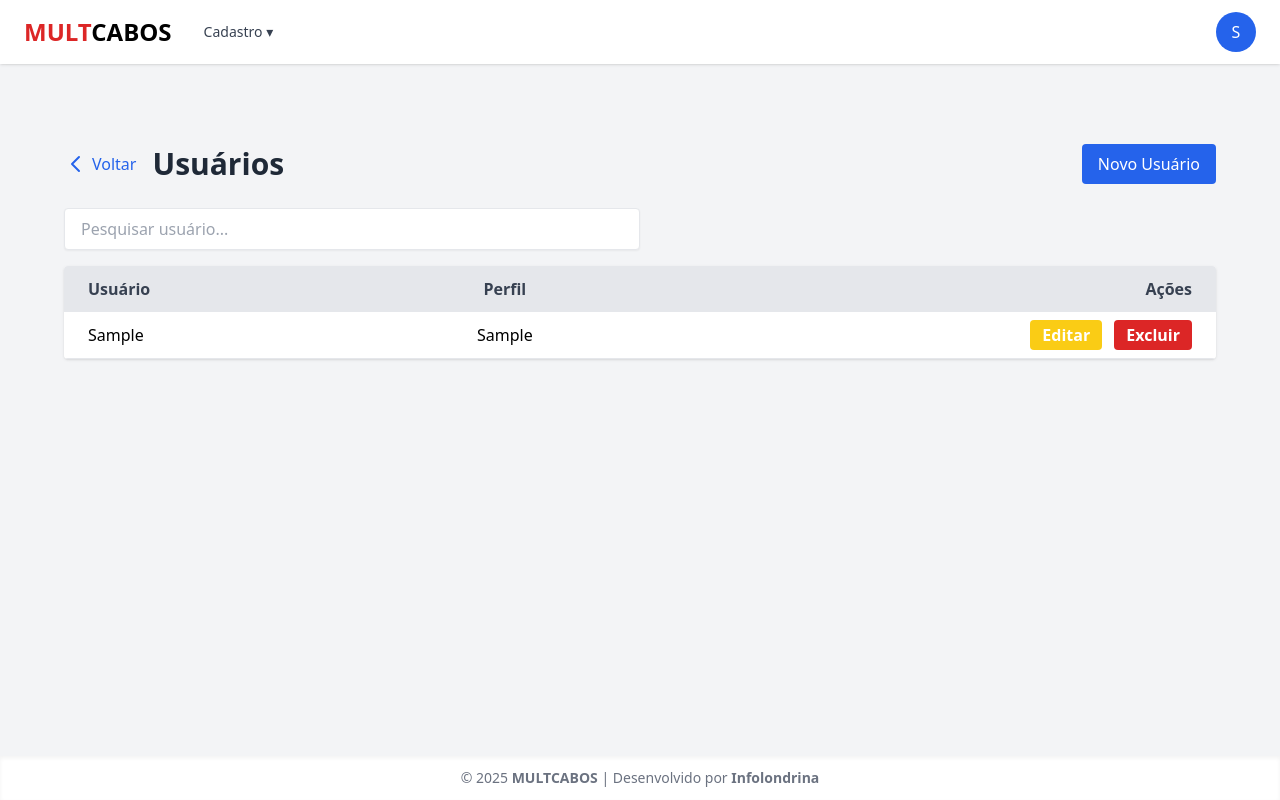
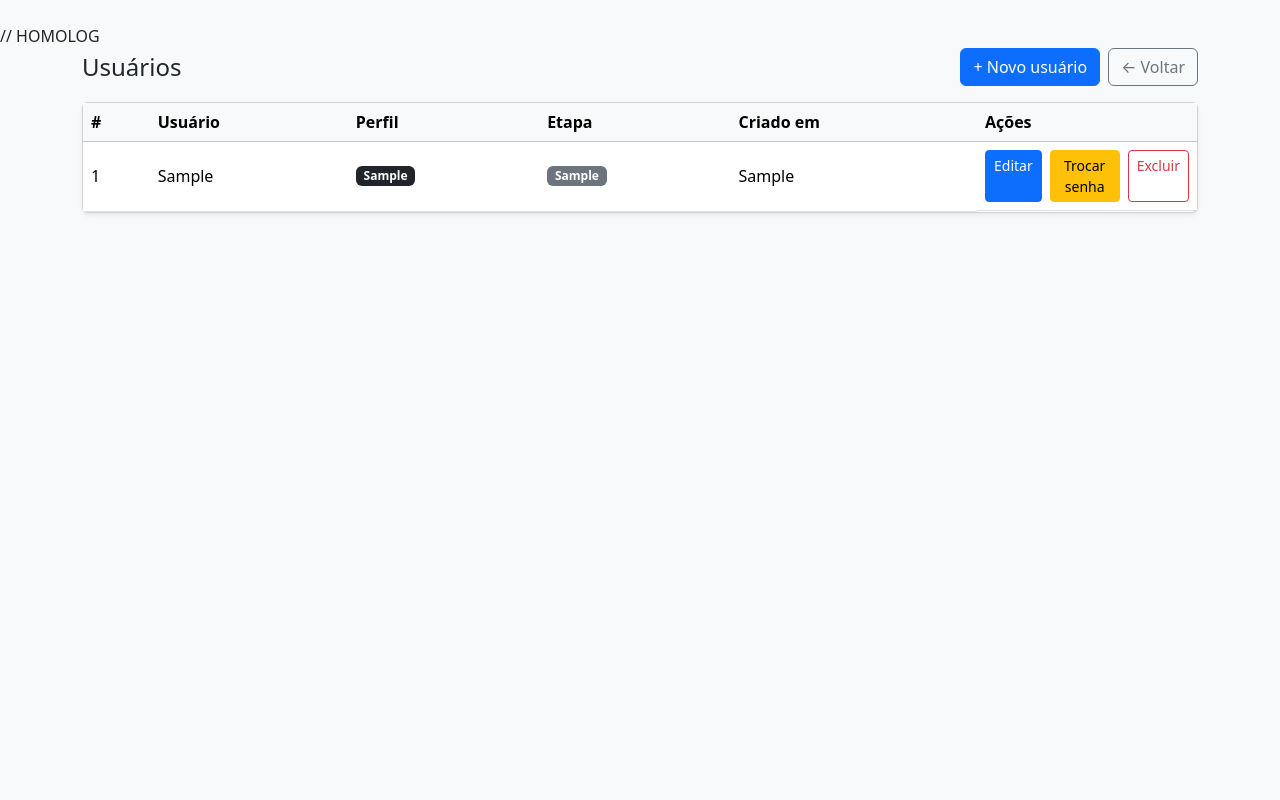
Before and after one commit to jozimar-dotcom/bip, a PHP site: page /usuarios.php in a window 1280 px wide. Run offline with PHP 8.4, Linux system fonts and the light colour scheme; the visitor is signed in with stand-in values (Sample User, id 1); tables that the repository leaves empty or names only in its code hold one stand-in row (values such as "Sample post"); some libraries are stand-ins or nearby versions.

Commit message:
Update usuarios.php

```diff
--- a/public/usuarios.php
+++ b/public/usuarios.php
@@ -1,85 +1,63 @@
 <?php
-header('Content-Type: text/html; charset=UTF-8');
-mb_internal_encoding('UTF-8');
+declare(strict_types=1);
 session_start();
-if (!isset($_SESSION['usuario'])) {
-    header("Location: ../index.php");
-    exit();
-}
-$nome = $_SESSION['usuario'] ?? 'Usuário';
-$perfil = $_SESSION['perfil'] ?? 'user';
+require_once __DIR__ . '/../config/config.php';
 
-if ($perfil !== 'admin') {
-    header('Location: dashboard.php');
-    exit();
+if (empty($_SESSION['usuario']) || ($_SESSION['perfil'] ?? '') !== 'admin') {
+  header('HTTP/1.1 403 Forbidden'); echo 'Acesso negado.'; exit;
 }
 
-require_once '../config/config.php';
+$conn->setAttribute(PDO::ATTR_ERRMODE, PDO::ERRMODE_EXCEPTION);
 
-try {
-    $stmt = $conn->query("SELECT usuario, perfil FROM usuarios ORDER BY id DESC");
-    $usuarios = $stmt->fetchAll(PDO::FETCH_ASSOC);
-} catch (PDOException $e) {
-    die("Erro ao buscar usuários: " . $e->getMessage());
-}
+$rows = $conn->query("SELECT id, usuario, perfil, etapa_permitida, criado_em FROM usuarios ORDER BY usuario ASC")
+             ->fetchAll(PDO::FETCH_ASSOC);
 ?>
-
-<?php include '../includes/header.php'; ?>
-
-<main class="flex-grow p-6 bg-gray-100 pb-24">
-    <div class="max-w-6xl mx-auto">
-        <div class="flex items-center justify-between mb-6">
-            <div class="flex items-center space-x-4">
-                <a href="dashboard.php" title="Voltar ao Dashboard" class="flex items-center text-blue-600 hover:text-blue-800">
-                    <svg xmlns="http://www.w3.org/2000/svg" class="h-6 w-6 mr-1" fill="none" viewBox="0 0 24 24" stroke="currentColor">
-                        <path stroke-linecap="round" stroke-linejoin="round" stroke-width="2" d="M15 19l-7-7 7-7" />
-                    </svg>
-                    <span class="hidden sm:inline">Voltar</span>
-                </a>
-                <h1 class="text-3xl font-bold text-gray-800">Usuários</h1>
+<!DOCTYPE html>
+<html lang="pt-BR">
+<head>
+<meta charset="utf-8"><meta name="viewport" content="width=device-width, initial-scale=1">
+<title>Usuários</title>
+<link href="https://cdn.jsdelivr.net/npm/bootstrap@5.3.3/dist/css/bootstrap.min.css" rel="stylesheet">
+</head>
+<body class="bg-light py-4">
+<div class="container">
+  <div class="d-flex justify-content-between align-items-center mb-3">
+    <h1 class="h4 m-0">Usuários</h1>
+    <div class="d-flex gap-2">
+      <a class="btn btn-primary" href="cadastrar_usuario.php">+ Novo usuário</a>
+      <a class="btn btn-outline-secondary" href="dashboard.php">← Voltar</a>
     </div>
-            <a href="cadastrar_usuario.php" class="px-4 py-2 bg-blue-600 text-white rounded hover:bg-blue-700">Novo Usuário</a>
   </div>
 
-        <div class="mb-4">
-            <input type="text" id="searchInput" placeholder="Pesquisar usuário..." class="w-full sm:w-1/2 px-4 py-2 border rounded shadow-sm" />
-        </div>
-
-        <div class="overflow-x-auto rounded shadow">
-            <table class="min-w-full bg-white">
-                <thead class="bg-gray-200 text-gray-700 text-left">
+  <div class="card shadow-sm">
+    <div class="table-responsive">
+      <table class="table align-middle m-0">
+        <thead class="table-light">
           <tr>
-                    <th class="py-3 px-6">Usuário</th>
-                    <th class="py-3 px-6 text-center">Perfil</th>
-                    <th class="py-3 px-6 text-right">Ações</th>
+            <th>#</th><th>Usuário</th><th>Perfil</th><th>Etapa</th><th>Criado em</th><th style="width:220px">Ações</th>
           </tr>
         </thead>
-                <tbody id="usuariosTabela">
-                <?php foreach ($usuarios as $usuario): ?>
-                    <tr class="border-b hover:bg-gray-50">
-                        <td class="py-3 px-6"><?php echo htmlspecialchars($usuario['usuario']); ?></td>
-                        <td class="py-3 px-6 text-center"><?php echo ucfirst($usuario['perfil']); ?></td>
-                        <td class="py-3 px-6 text-right space-x-2">
-                            <a href="editar_usuario.php?id=<?php echo $usuario['usuario']; ?>" class="bg-yellow-400 hover:bg-yellow-500 text-white font-bold py-1 px-3 rounded">Editar</a>
-                            <a href="excluir_usuario.php?id=<?php echo $usuario['usuario']; ?>" class="bg-red-600 hover:bg-red-700 text-white font-bold py-1 px-3 rounded">Excluir</a>
+        <tbody>
+        <?php foreach ($rows as $r): ?>
+          <tr>
+            <td><?= (int)$r['id'] ?></td>
+            <td><?= htmlspecialchars($r['usuario']) ?></td>
+            <td><span class="badge text-bg-dark"><?= htmlspecialchars($r['perfil']) ?></span></td>
+            <td><span class="badge text-bg-secondary"><?= htmlspecialchars($r['etapa_permitida'] ?? '-') ?></span></td>
+            <td><?= htmlspecialchars($r['criado_em']) ?></td>
+            <td class="d-flex gap-2">
+              <a class="btn btn-sm btn-primary" href="editar_usuario.php?id=<?= (int)$r['id'] ?>">Editar</a>
+              <a class="btn btn-sm btn-warning" href="trocar_senha.php?id=<?= (int)$r['id'] ?>">Trocar senha</a>
+              <a class="btn btn-sm btn-outline-danger" href="excluir_usuario.php?id=<?= (int)$r['id'] ?>" onclick="return confirm('Excluir este usuário?');">Excluir</a>
             </td>
           </tr>
-                <?php endforeach; ?>
+        <?php endforeach; if (!count($rows)): ?>
+          <tr><td colspan="6" class="text-muted text-center py-4">Nenhum usuário encontrado.</td></tr>
+        <?php endif; ?>
         </tbody>
       </table>
     </div>
   </div>
-</main>
-
-<?php include '../includes/footer.php'; ?>
-
-<script>
-    document.getElementById('searchInput').addEventListener('keyup', function () {
-        let filter = this.value.toLowerCase();
-        let rows = document.querySelectorAll('#usuariosTabela tr');
-        rows.forEach(row => {
-            let user = row.cells[0].textContent.toLowerCase();
-            row.style.display = user.includes(filter) ? '' : 'none';
-        });
-    });
-</script>
+</div>
+</body>
+</html>
```
Lines whose indentation alone changed are shown as unchanged.
